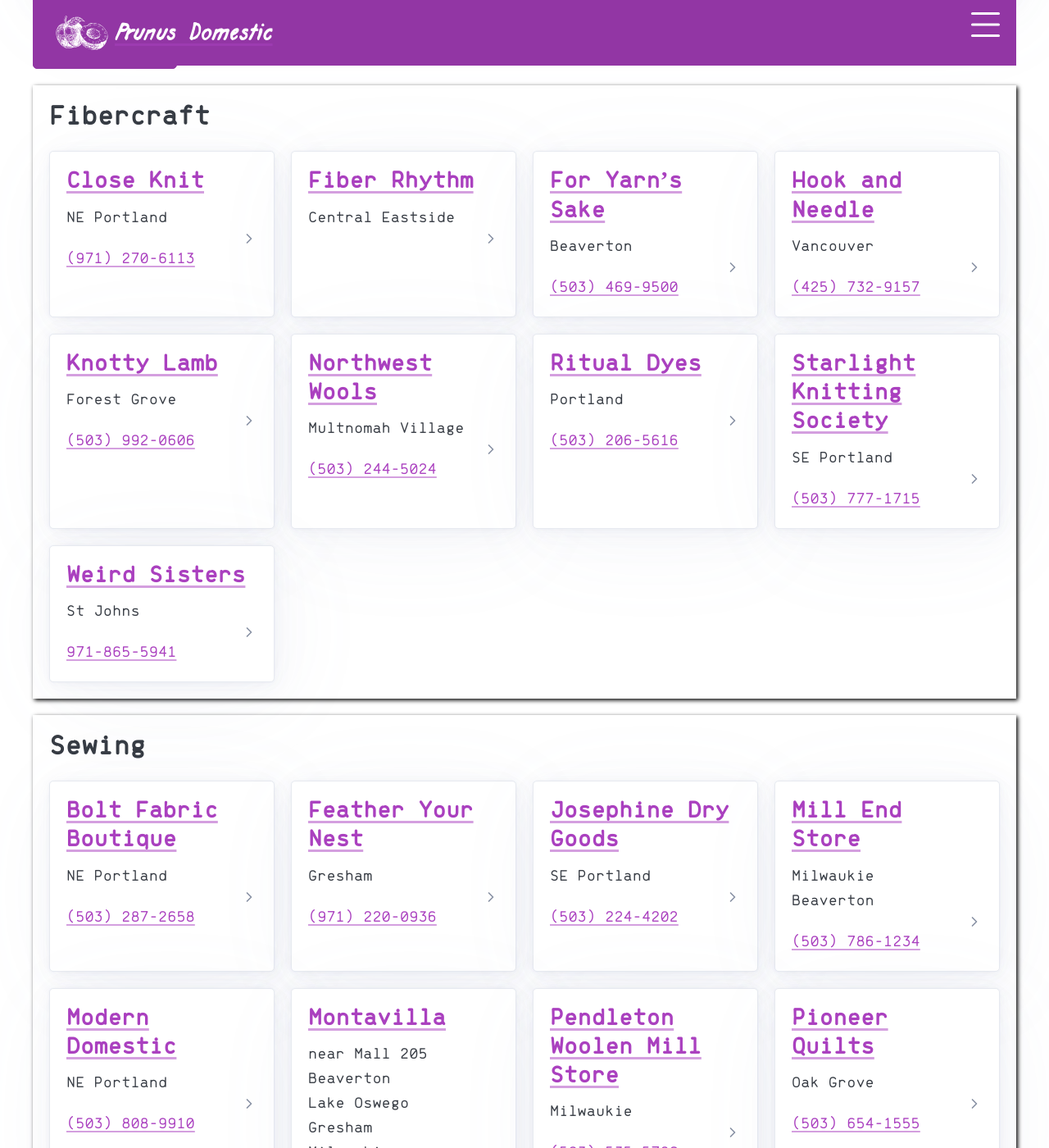
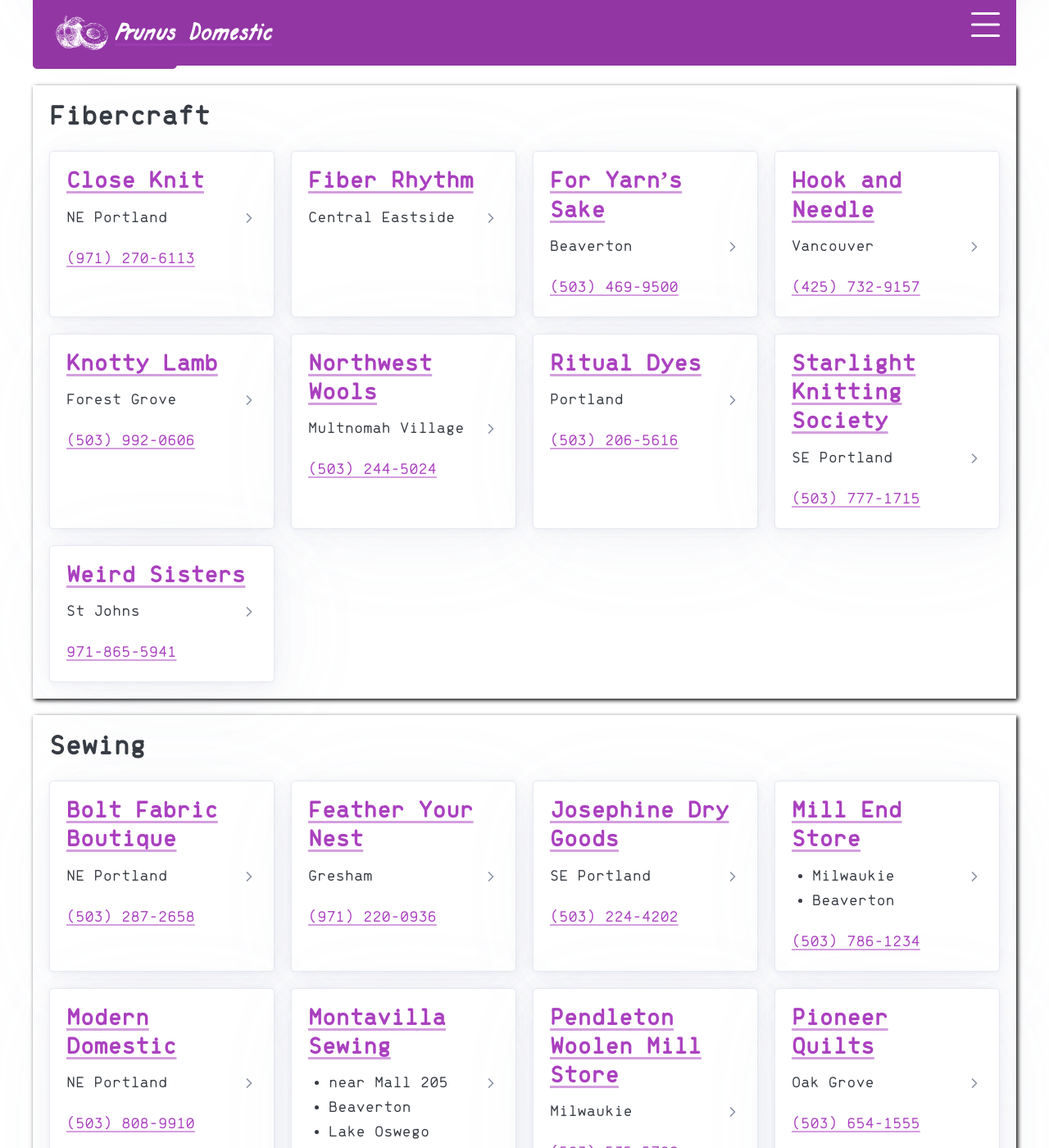
Before and after one commit to RagingRoosevelt/prunusdomestic_com, a Jekyll site: the page built from pdx_local_retail.html, in a window 1280 px wide and 1400 px high, scrolled down 343 px. Shown: the whole window at 82% size. Built offline with Jekyll 4.4.1, drawn with Linux system fonts in a browser that asks for light colours.

Commit message:
Link shop addresses to Google Maps, tidy location details
Street addresses open a Google Maps search for the shop name plus
address, so Maps lands on the business listing. Several locations in a
collapsed summary read as a bulleted list; expanded addresses get a
left rule to tell them apart. The summary chevron is a flex item pinned
to the first line instead of Pico's float, so it no longer jumps between
the last line (closed) and the top (open). The open label reads
Location(s) instead of Address(es). Montavilla's data file is renamed
to montavilla_sewing.yaml.

Co-Authored-By: Claude Opus 5.5 <noreply@anthropic.com>

```diff
--- a/_data/local_retail/OR/montavilla.yaml
+++ b/_data/local_retail/OR/montavilla_sewing.yaml
@@ -1,4 +1,4 @@
-name: "Montavilla"
+name: "Montavilla Sewing"
 url: https://www.montavillasewing.com/
 categories:
 - sewing: [machines, notions]
--- a/css/main.css
+++ b/css/main.css
@@ -557,12 +557,37 @@ dialog#retail-suggest:popover-open {
   border: 1px solid var(--pico-card-border-color);
   & h3 { margin-bottom: 0.5rem; }
   & p { margin-bottom: 0.5rem; }
+  /* Pico floats the chevron (summary::after) right, after the text, so with
+     several location lines it sat by the last one while closed and jumped to
+     the top once open. As a flex row it stays level with the first line. */
   & summary {
     line-height: inherit;
+    display: flex;
+    align-items: flex-start;
+    &::after {
+      float: none;
+      flex-shrink: 0;
+      margin-inline-start: auto;
+      margin-top: calc((1lh - 1rem) / 2);
+    }
   }
   & .shop-descs > span { display: block; }
+  /* Several locations read as a bulleted list. A real <ul> isn't allowed in
+     <summary> (phrasing content only), so the spans become list items. */
+  & .shop-descs > span:not(:only-child) {
+    display: list-item;
+    list-style: disc;
+    margin-left: 1.25em;
+  }
   & details:not([open]) .shop-open,
   & details[open] .shop-descs { display: none; }
   & details ul { padding-left: 0; }
-  & details li { list-style: none; }
+  /* A rule down the left of each address tells several apart at a glance. */
+  & details li {
+    list-style: none;
+    border-left: 3px solid var(--pico-primary);
+    padding-left: 0.75rem;
+    margin-bottom: 0.75rem;
+    & address { margin-bottom: 0; }
+  }
 }
--- a/pdx_local_retail.html
+++ b/pdx_local_retail.html
@@ -146,16 +146,21 @@ metro_regions:
 {%- comment -%}
   Closed, the summary lists each location's short desc (or its street, if
   it has no desc). Open, it swaps to
-  "Address(es)" and the full street addresses show below (css/main.css).
+  "Location(s)" and the full street addresses show below (css/main.css).
   With no street address to reveal there's nothing to open, so descs only.
 {%- endcomment -%}
 {%- assign streets = shop.locations | where_exp: "loc", "loc.street" -%}
 {%- if streets.size > 0 %}
             <details>
-              <summary><span class="shop-descs">{% for loc in shop.locations %}<span>{{ loc.desc | default: loc.street | escape }}</span>{% endfor %}</span><span class="shop-open">Address{% if streets.size > 1 %}es{% endif %}</span></summary>
+              <summary><span class="shop-descs">{% for loc in shop.locations %}<span>{{ loc.desc | default: loc.street | escape }}</span>{% endfor %}</span><span class="shop-open">Location{% if streets.size > 1 %}s{% endif %}</span></summary>
               <ul>
 {%- for loc in streets %}
-                <li><address>{{ loc.street | escape }}<br>{{ loc.city | escape }}, {{ loc.state }} {{ loc.zip }}</address></li>
+{%- comment -%}
+  Google Maps' documented search URL. The shop name is part of the query so
+  Maps lands on the business listing (hours, photos), not just a pin.
+{%- endcomment -%}
+{%- capture map_query %}{{ shop.name }}, {{ loc.street }}, {{ loc.city }}, {{ loc.state }} {{ loc.zip }}{% endcapture %}
+                <li><address><a href="https://www.google.com/maps/search/?api=1&amp;query={{ map_query | strip | cgi_escape }}" target="_blank" aria-label="{{ loc.street | escape }}, {{ loc.city | escape }} on Google Maps, opens in a new tab">{{ loc.street | escape }}<br>{{ loc.city | escape }}, {{ loc.state }} {{ loc.zip }}</a></address></li>
 {%- endfor %}
               </ul>
             </details>
```
